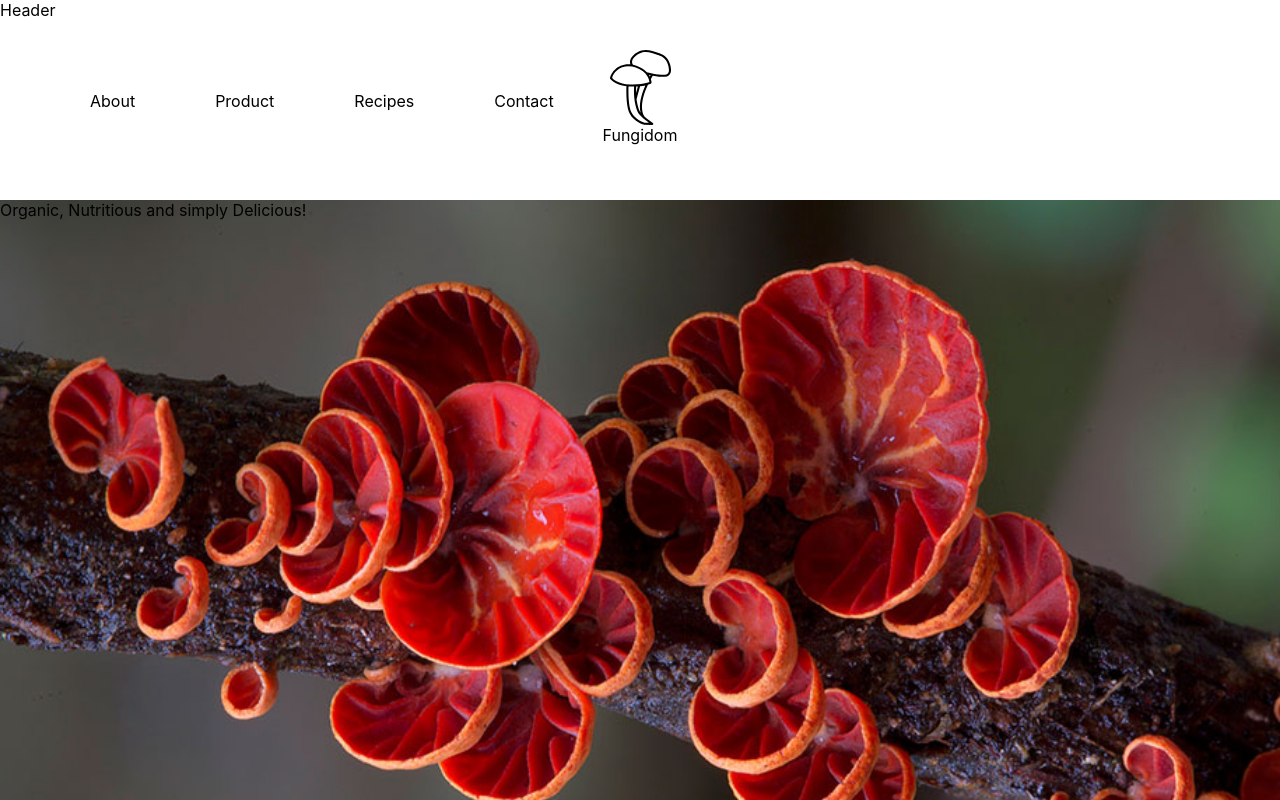
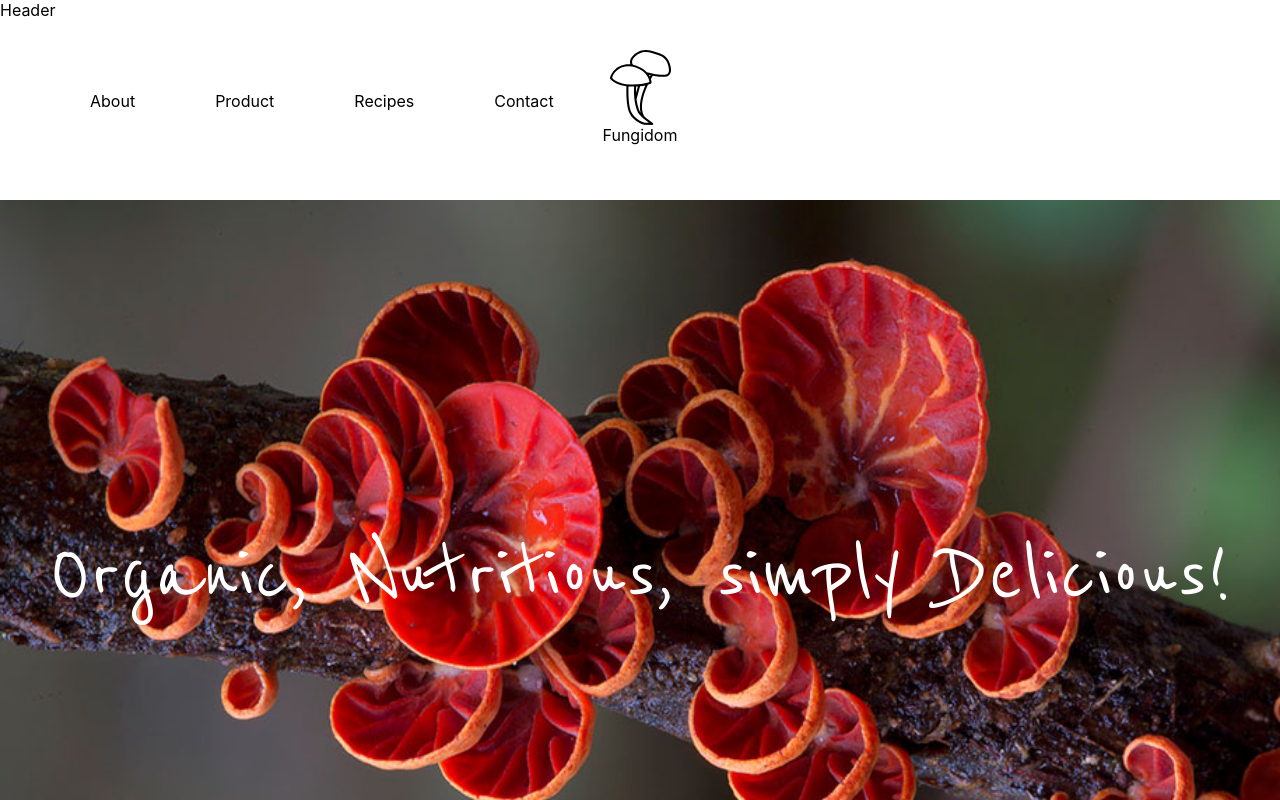
Before and after one commit to Vainakh/Fungidom, a React (Create React App) app: page / in a window 1280 px wide. Shown: the top 800 px of the page. Built offline with nearby package versions, Linux system fonts and the light colour scheme.

Commit message:
Finish main initial set up and design

```diff
--- a/public/index.html
+++ b/public/index.html
@@ -15,6 +15,8 @@
       user's mobile device or desktop. See https://developers.google.com/web/fundamentals/web-app-manifest/
     -->
     <link rel="manifest" href="%PUBLIC_URL%/manifest.json" />
+    <link rel="preconnect" href="https://fonts.gstatic.com">
+    <link href="https://fonts.googleapis.com/css2?family=Reenie+Beanie&display=swap" rel="stylesheet">
     <!--
       Notice the use of %PUBLIC_URL% in the tags above.
       It will be replaced with the URL of the `public` folder during the build.
--- a/src/components/Main/Main.css
+++ b/src/components/Main/Main.css
@@ -8,3 +8,15 @@
   background-size: cover;
   background-size: 100% 100%;
 }
+
+.Slogan {
+  color: white;
+  display: flex;
+  flex-direction: column;
+  height: 100%;
+  width: 100%;
+  justify-content: center;
+  align-items: center;
+  font-family: 'Reenie Beanie', cursive;
+  font-size: 100px;
+}
--- a/src/components/Main/Main.js
+++ b/src/components/Main/Main.js
@@ -4,7 +4,7 @@
 const main = () => {
   return (
     <div className="Main">
-      <div className="Slogan">Organic, Nutritious and simply Delicious!</div>
+      <div className="Slogan">Organic, Nutritious, simply Delicious!</div>
     </div>
   )
 };
```
Also changed, not shown: 1 other file (tests, documents, lock files or other folders).
